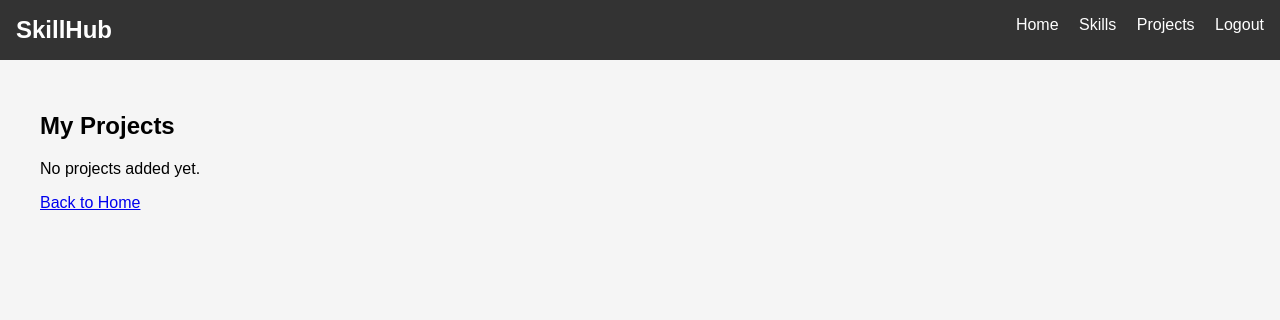
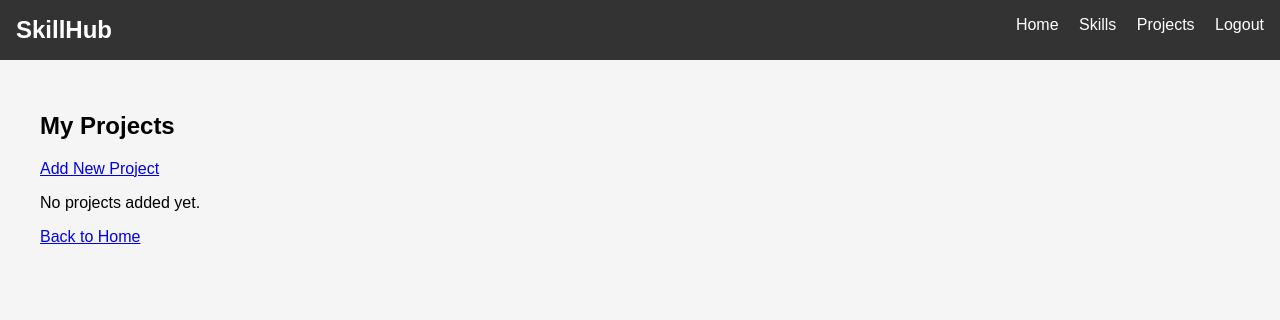
Before and after one commit to hayat-hani/Capstone-Project, a Django app: page /projects/ in a window 1280 px wide. Shown: the top 320 px of the page. Run offline with Django 5.2, Linux system fonts and the light colour scheme; a user stored in the database is signed in; data that the repository does not hold is empty.

Commit message:
completed CRUD for Projects

```diff
--- a/main_app/templates/main_app/projects_list.html
+++ b/main_app/templates/main_app/projects_list.html
@@ -3,6 +3,7 @@
 
 {% block content %}
   <h2>My Projects</h2>
+   <a href="{% url 'main_app:project_create' %}" class="btn-primary">Add New Project</a>
 
 
 {% if projects %}
@@ -12,6 +13,10 @@
         <h3>{{ project.title }}</h3>
           <p>{{ project.description }}</p>
           <p>Progress: {{ project.progress }}%</p>
+          <div class="project-actions">
+          <a href="{% url 'main_app:project_edit' project.id %}" class="btn-edit">Edit</a>
+          <a href="{% url 'main_app:project_delete' project.id %}" class="btn-delete">Delete</a>
+      </div>
       </li>
     {% endfor %}
   </ul>
--- a/main_app/urls.py
+++ b/main_app/urls.py
@@ -12,4 +12,8 @@ urlpatterns = [
     path('skills/add/', views.skill_create, name='skill_create'),
     path('skills/<int:skill_id>/edit/', views.skill_edit, name='skill_edit'),
     path('skills/<int:skill_id>/delete/', views.skill_delete, name='skill_delete'),
+    path('projects/add/', views.project_create, name='project_create'),
+    path('projects/<int:project_id>/edit/', views.project_edit, name='project_edit'),
+    path('projects/<int:project_id>/delete/', views.project_delete, name='project_delete'),
+
 ]
--- a/main_app/views.py
+++ b/main_app/views.py
@@ -3,7 +3,7 @@ from django.shortcuts import render, redirect
 from django.contrib.auth import authenticate, login, logout
 from django.contrib.auth.models import User
 from django.contrib.auth.forms import UserCreationForm
-from .forms import SkillForm
+from .forms import SkillForm, ProjectForm
 
 from .models import Skill, Project, Task, Reflection
 
@@ -97,3 +97,43 @@ def skill_delete(request, skill_id):
           return render(request, 'main_app/skill_confirm_delete.html', {'skill': skill})
       else:
           return redirect('main_app:login')
+
+
+def project_create(request):
+      if request.user.is_authenticated:
+          if request.method == 'POST':
+              form = ProjectForm(request.POST)
+              if form.is_valid():
+                  project = form.save(commit=False)
+                  project.user = request.user
+                  project.save()
+                  return redirect('main_app:projects_list')
+          else:
+              form = ProjectForm()
+          return render(request, 'main_app/project_form.html', {'form': form, 'action': 'Add'})
+      else:
+          return redirect('main_app:login')
+
+def project_edit(request, project_id):
+      if request.user.is_authenticated:
+          project = Project.objects.get(id=project_id, user=request.user)
+          if request.method == 'POST':
+              form = ProjectForm(request.POST, instance=project)
+              if form.is_valid():
+                  form.save()
+                  return redirect('main_app:projects_list')
+          else:
+              form = ProjectForm(instance=project)
+          return render(request, 'main_app/project_form.html', {'form': form, 'action': 'Edit'})
+      else:
+          return redirect('main_app:login')
+
+def project_delete(request, project_id):
+      if request.user.is_authenticated:
+          project = Project.objects.get(id=project_id, user=request.user)
+          if request.method == 'POST':
+              project.delete()
+              return redirect('main_app:projects_list')
+          return render(request, 'main_app/project_confirm_delete.html', {'project': project})
+      else:
+          return redirect('main_app:login')
```
Also changed, not shown: main_app/forms.py (+12 -2 lines), main_app/templates/main_app/project_confirm_delete.html (added, +13 -0 lines), main_app/templates/main_app/project_form.html (added, +13 -0 lines).
